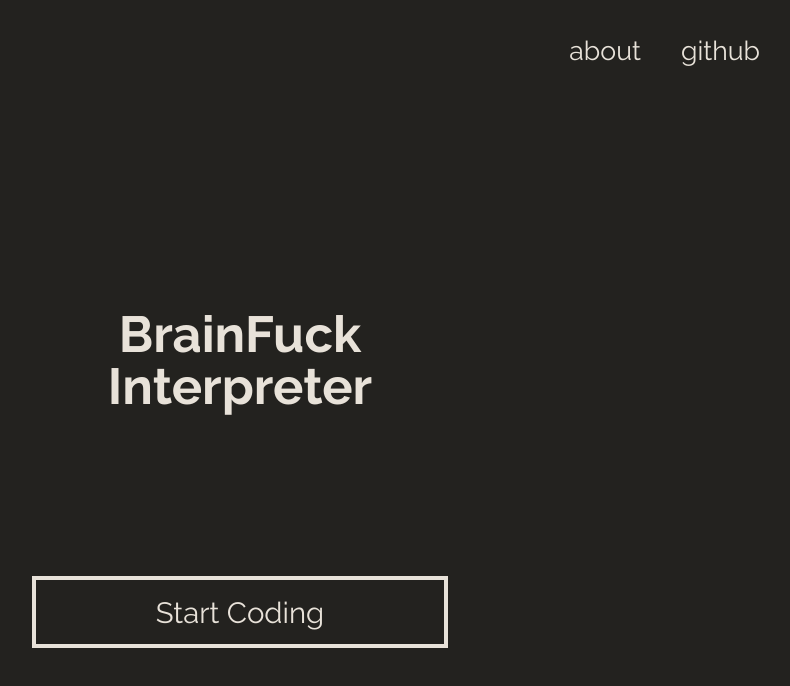
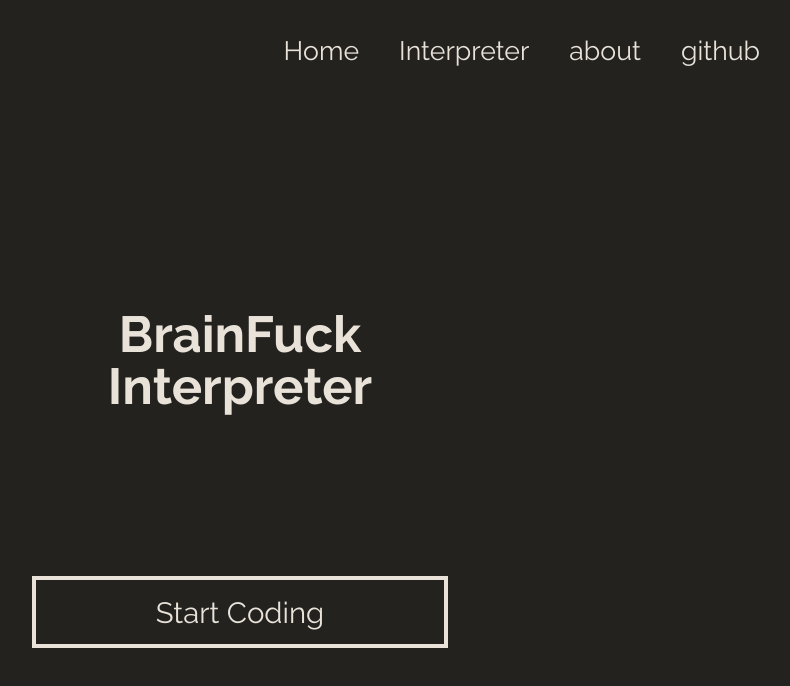
Before and after one commit to Liberontissauri/BrainFckInterpreter, a Vue app: page /#/ in a window 1280 px wide. Shown: the top 686 px of the page, without its empty margins (400-1190 px from the left). Built offline with nearby package versions, Linux system fonts and the light colour scheme.

Commit message:
added new links to the navbar and fixed the home route

```diff
--- a/src/components/navBar.vue
+++ b/src/components/navBar.vue
@@ -1,6 +1,8 @@
 <template>
   <div class="navbar-div">
     <ul class="navbar-ul">
+        <li><a @click="$router.push('/')">Home</a></li>
+        <li><a @click="$router.push('interpreter')">Interpreter</a></li>
         <li><a @click="$router.push('about')">about</a></li>
         <li><a target="_blank" href="https://github.com/Liberontissauri/BrainFckInterpreter">github</a></li>
     </ul>
--- a/src/router/index.js
+++ b/src/router/index.js
@@ -5,7 +5,7 @@ import Interpreter from '../views/CodePage.vue'
 const routes = [
   {
     path: '/',
-    name: 'Home',
+    name: 'home',
     component: Home
   },
   {
```
